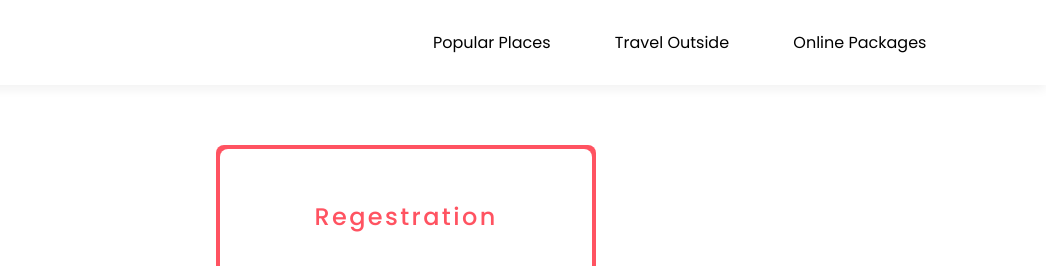
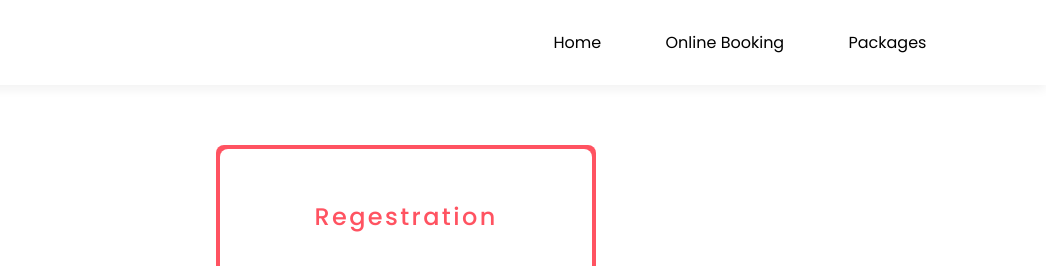
Before and after one commit to samsure13003/Staybnb-travel-website, a plain HTML site: page regestrationn.html in a window 1280 px wide. Shown: the top 266 px of the page, 234-1280 px from the left. Drawn offline with Linux system fonts and the light colour scheme.

Commit message:
Update regestrationn.html

```diff
--- a/regestrationn.html
+++ b/regestrationn.html
@@ -15,9 +15,9 @@
     <nav id="navBar" class="navbar-white">
         <a href="index.html"><img src="logo-red.png" class="logo"></a>
         <ul class="nav-links">
-            <li><a href="index.html">Popular Places</a></li>
-            <li><a href="four.html">Travel Outside</a></li>
-            <li><a href="#">Online Packages</a></li>
+            <li><a href="index.html">Home</a></li>
+            <li><a href="four.html">Online Booking</a></li>
+            <li><a href="#">Packages</a></li>
         </ul>
         <i class="fa-solid fa-bars" onclick="togglebtn()"></i>
     </nav>
```
